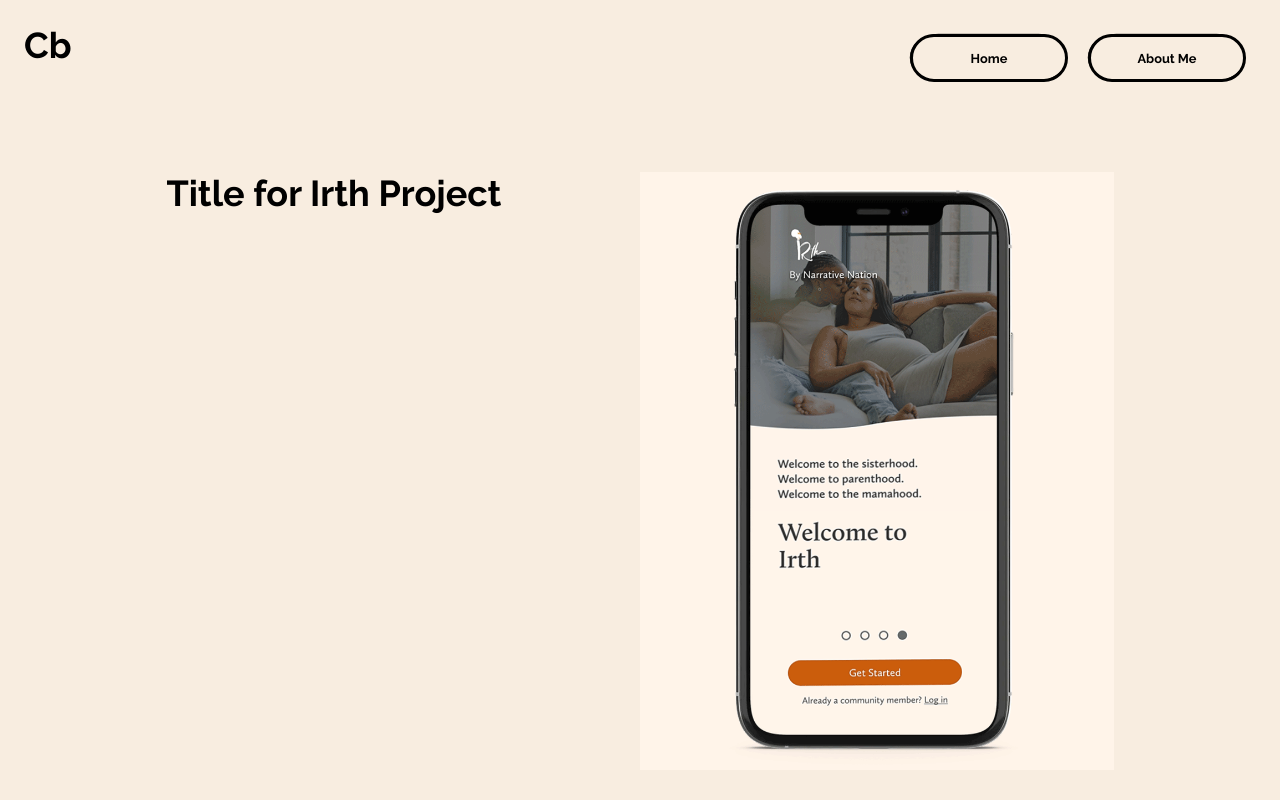
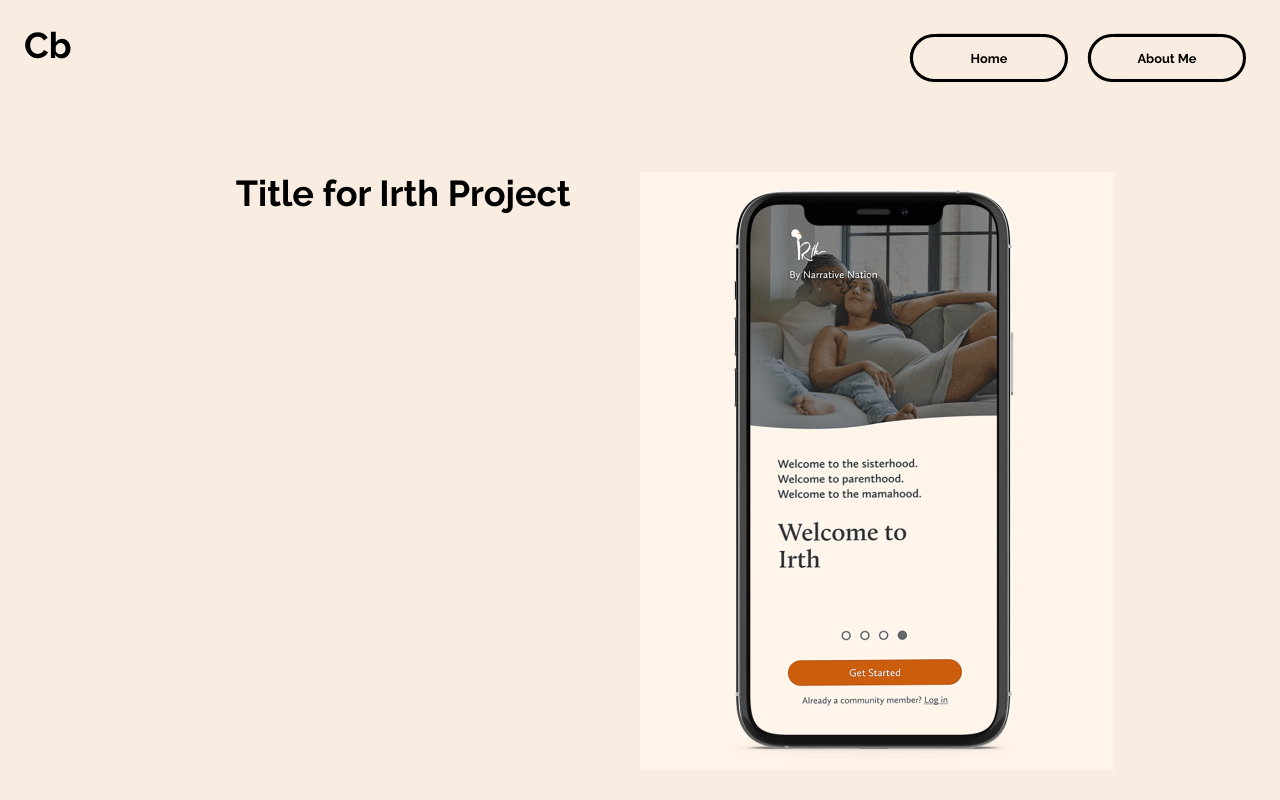
Before and after one commit to hottinet/casey-site-v2, a Next.js app: page /irth in a window 1280 px wide. Shown: the top 800 px of the page. Built offline with nearby package versions, Linux system fonts and the light colour scheme.

Commit message:
grid boxes should center content on small sizes where they are limited to one column, smaller home title spacing

```diff
--- a/src/components/box/GridBox.tsx
+++ b/src/components/box/GridBox.tsx
@@ -7,7 +7,7 @@ import { AlignItems, BoxProps, JustifyContent } from './types';
 
 export type GridBoxProps = BoxProps & {
   center?: boolean;
-  justifyContent?: JustifyContent;
+  justifyItems?: JustifyContent;
   alignItems?: AlignItems;
   inline?: boolean;
   columns?: 1 | 2 | 3 | 4;
@@ -20,7 +20,7 @@ const Grid = styled(Box)<GridBoxProps>(
   { display: 'grid' },
   ({
     center,
-    justifyContent,
+    justifyItems,
     alignItems,
     inline,
     columns = 2,
@@ -28,13 +28,13 @@ const Grid = styled(Box)<GridBoxProps>(
     rowGap,
     theme,
   }) => ({
-    justifyContent,
     alignItems,
     columnGap,
     rowGap,
+    justifyItems: 'center',
     gridTemplateColumns: '1fr',
     ...(center && {
-      justifyContent: 'center',
+      justifyItems: 'center',
       alignItems: 'center',
     }),
     ...(inline && {
@@ -42,6 +42,7 @@ const Grid = styled(Box)<GridBoxProps>(
     }),
     [theme.breakpoints.md]: {
       gridTemplateColumns: `repeat(${columns}, 1fr)`,
+      justifyItems,
     },
   })
 );
--- a/src/pages/index.tsx
+++ b/src/pages/index.tsx
@@ -106,7 +106,9 @@ const Home: React.FC = () => {
     <Layout>
       <Box mx={48}>
         <Box>
-          <Title>Product Designer balancing personality and utility.</Title>
+          <Title mb={8}>
+            Product Designer balancing personality and utility.
+          </Title>
         </Box>
         <Title>
           Most recently at AlleyCorp’s&thinsp;
```
